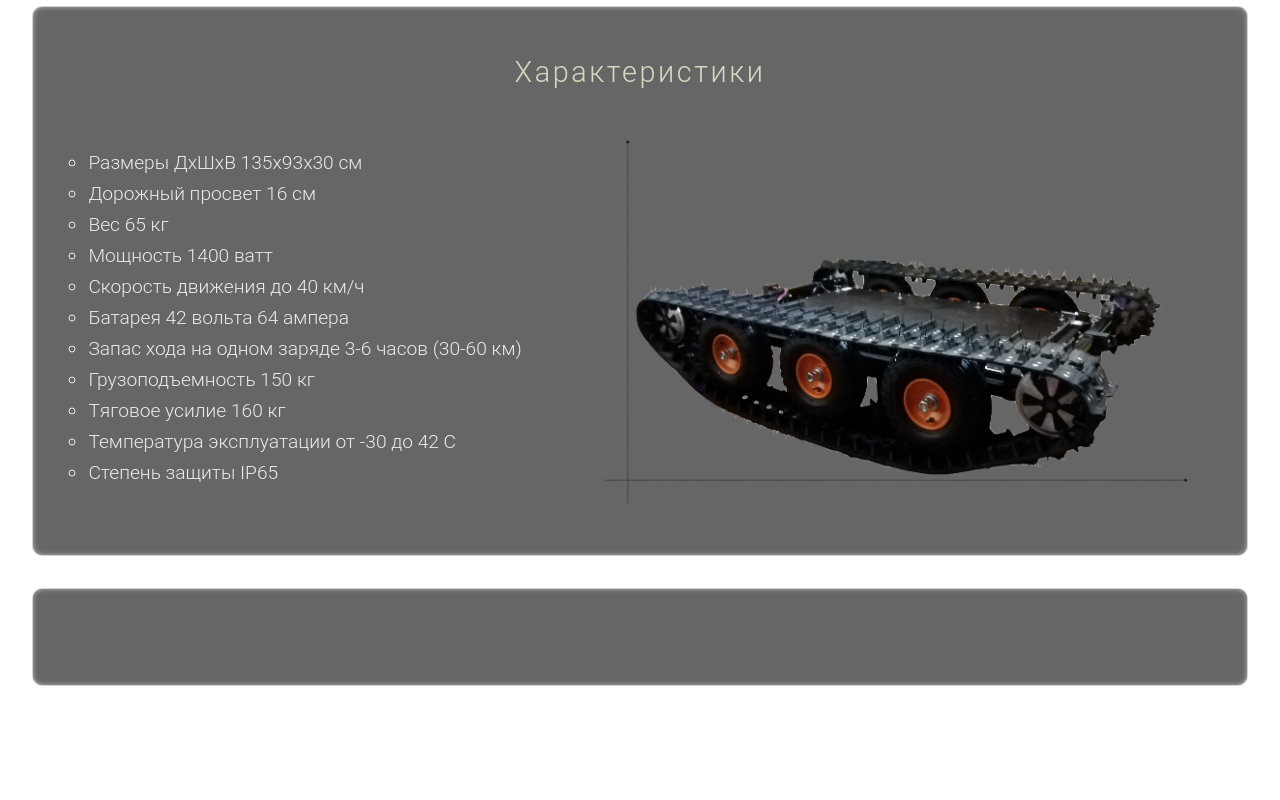
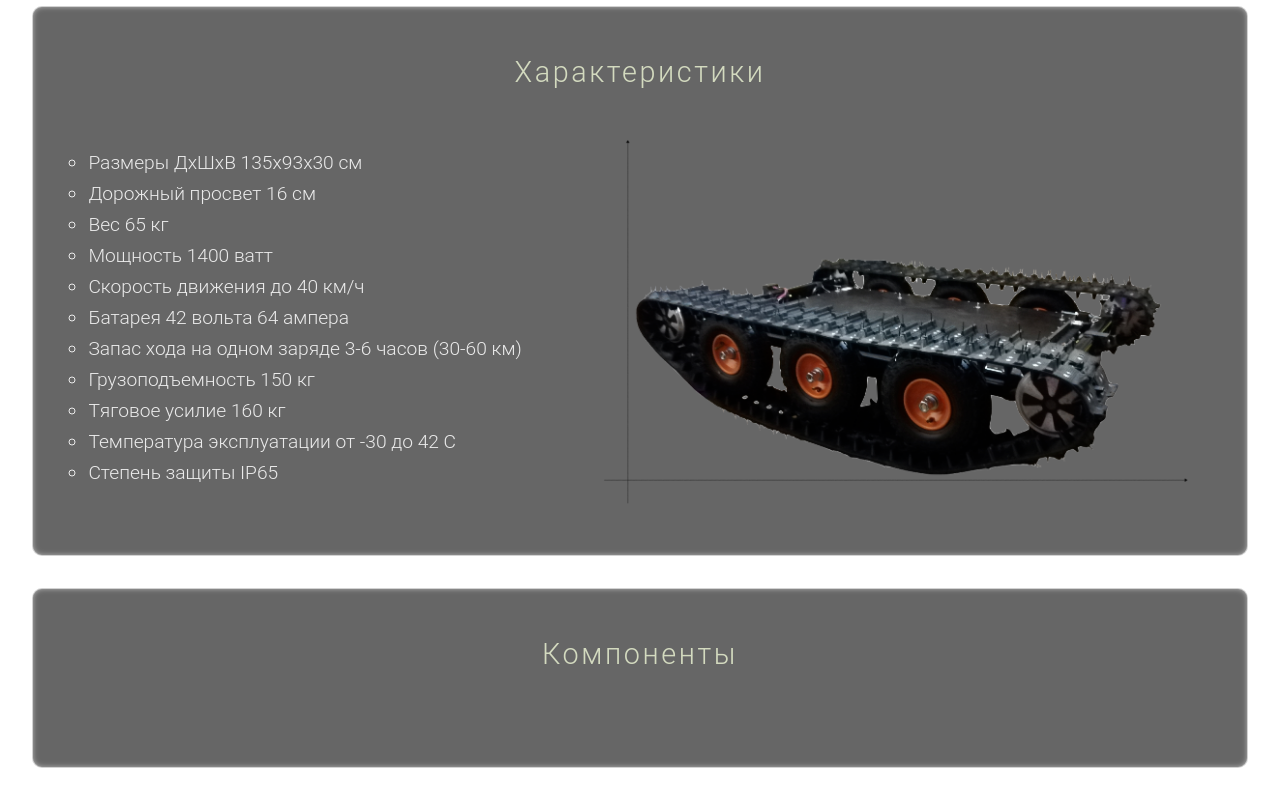
Before and after one commit to vlesueji/vladsutor, a website: page index.html in a window 1280 px wide. Shown: the part 1336-2136 px from the top of the page. Before the commit the page ends 2054 px from the top, so only its background shows below. Drawn offline with Linux system fonts and the light colour scheme.

Commit message:
add title at component section

```diff
--- a/index.html
+++ b/index.html
@@ -148,6 +148,7 @@
     </div>
   </section>
   <section class="container block components">
+    <h2 class="components__title title">Компоненты</h2>
 
   </section>
 </main>
```
